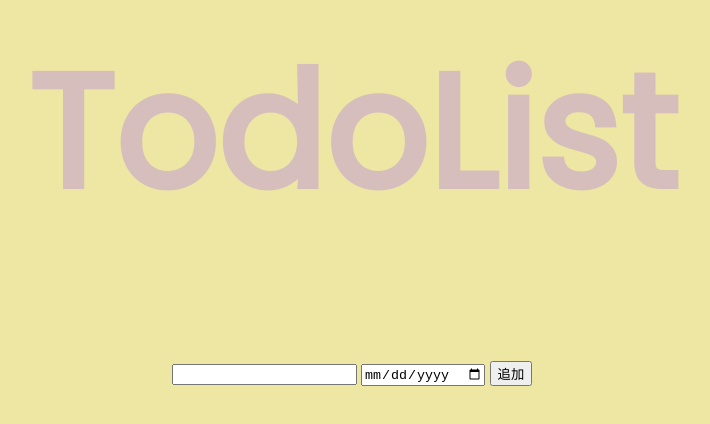
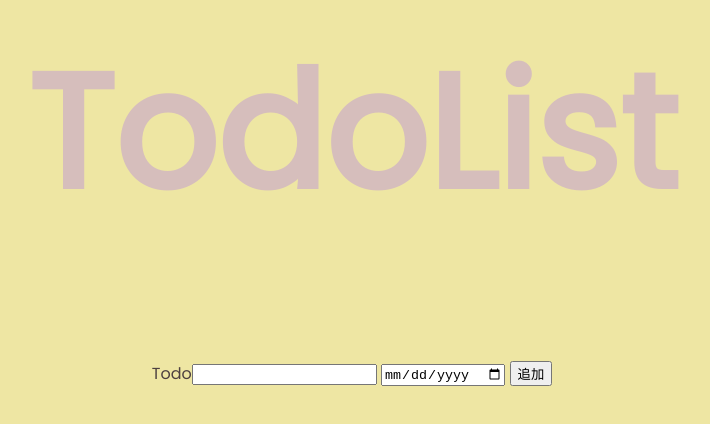
Before and after one commit to Yuuki524/NakamuraPage, a plain HTML site: page index.html in a window 1280 px wide. Shown: the part 246-670 px from the top of the page, without its empty margins (288-998 px from the left). Drawn offline with Linux system fonts and the light colour scheme.

Commit message:
Update index.html

```diff
--- a/index.html
+++ b/index.html
@@ -31,7 +31,7 @@
 <body>
     <h1>TodoList</h1>
     <div id="todo-container">
-        <input type="text" name="" id="create-input" />
+        Todo<input type="text" name="" id="create-input" />
         <input type="date" />
         <button id="create-btn">追加</button>
         <ul id="todo-list">
```
